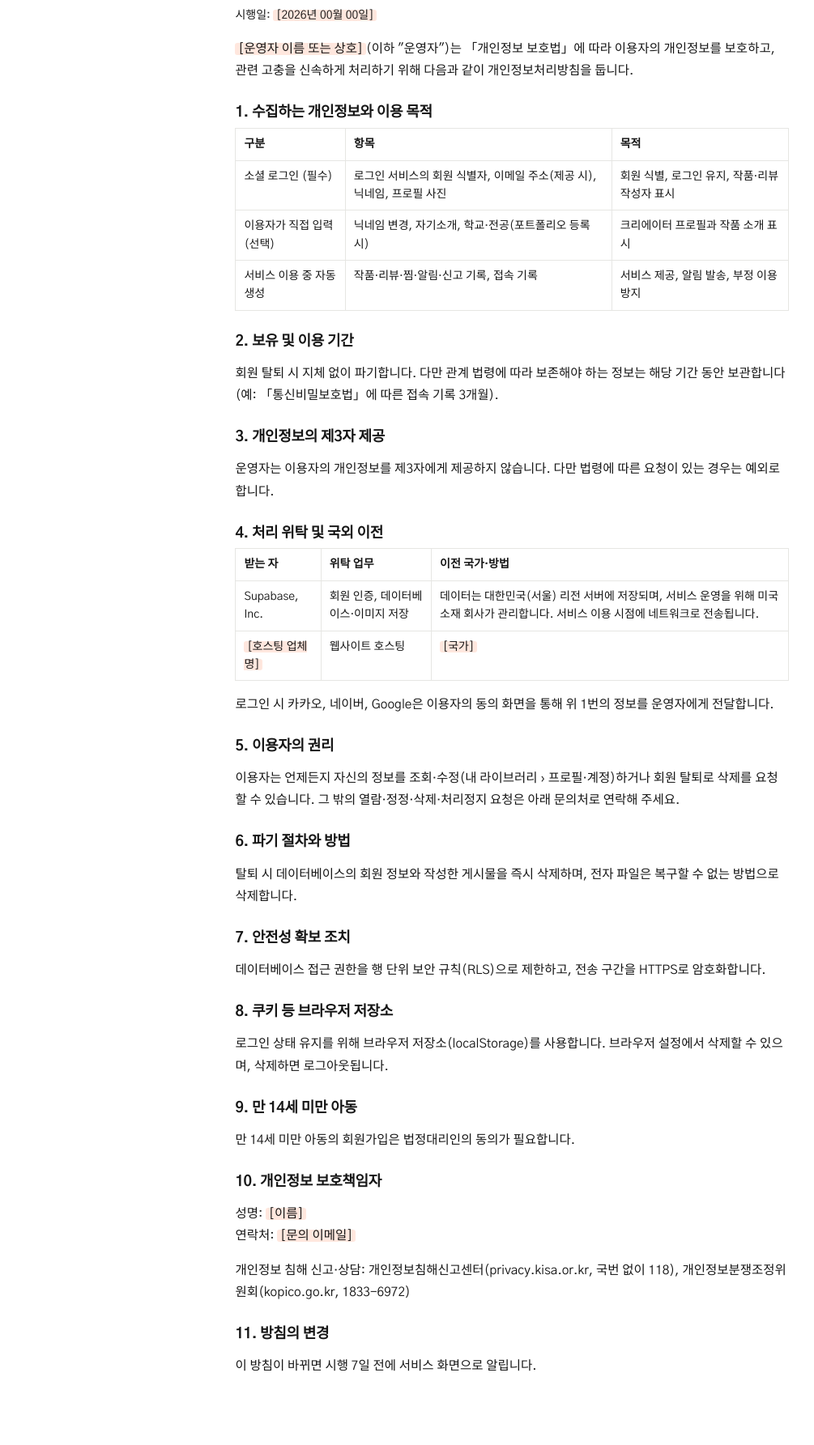
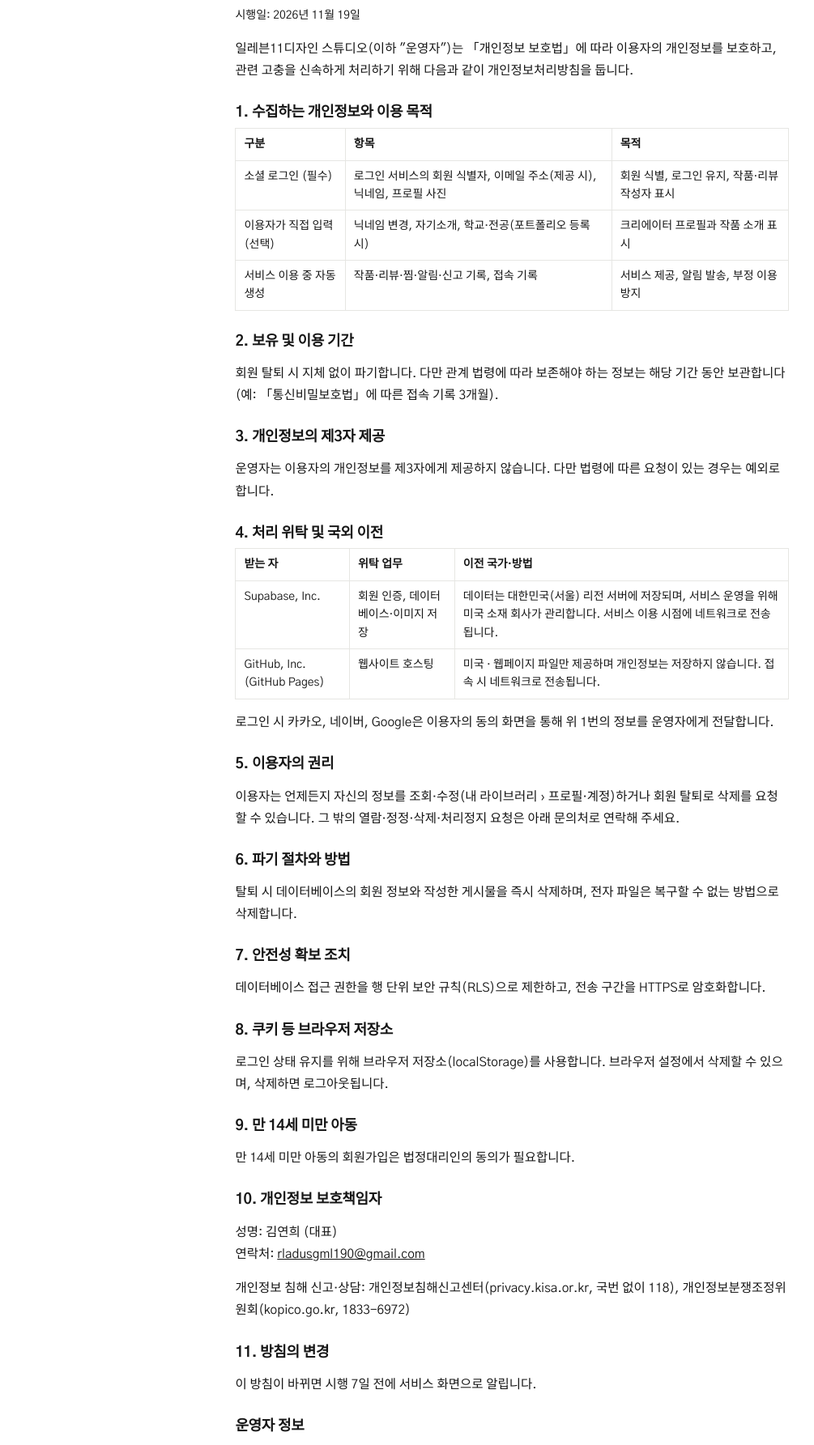
Before and after one commit to rladusgml190-debug/prototype, a plain HTML site: page privacy.html in a window 1280 px wide. Shown: the part 133-1918 px from the top of the page at 81% size, without its empty margins (8-1013 px from the left). Drawn offline with Linux system fonts and the light colour scheme.

Commit message:
Fill operator info in terms and privacy policy
Co-Authored-By: Claude Opus 5.5 <noreply@anthropic.com>
Claude-Session: https://claude.ai/code/session_01Br9taVZt6tak25qYbpzPmC

```diff
--- a/config.js
+++ b/config.js
@@ -8,7 +8,7 @@ window.APP_CONFIG = {
   // 네이버는 Supabase '커스텀 OAuth' 공급자로 등록해요. 등록할 때 쓴 이름과 같아야 해요.
   NAVER_PROVIDER: "custom:naver",
   // 문의 이메일 (푸터와 약관에 표시돼요)
-  CONTACT_EMAIL: "",
+  CONTACT_EMAIL: "rladusgml190@gmail.com",
   // 사이트가 올라간 경로 (GitHub Pages: /저장소이름/, Netlify처럼 주소 맨 앞이면 /)
   BASE_PATH: "/prototype/"
 };
--- a/privacy.html
+++ b/privacy.html
@@ -7,8 +7,8 @@
 </head><body><header class="top"><div class="wrap top-row"><a class="logo" href="./">prototype<span>.</span></a></div></header>
 <main class="wrap doc">
 <h1>개인정보처리방침</h1>
-<p class="note">시행일: <span class="ph">[2026년 00월 00일]</span></p>
-<p><span class="ph">[운영자 이름 또는 상호]</span>(이하 "운영자")는 「개인정보 보호법」에 따라 이용자의 개인정보를 보호하고, 관련 고충을 신속하게 처리하기 위해 다음과 같이 개인정보처리방침을 둡니다.</p>
+<p class="note">시행일: 2026년 11월 19일</p>
+<p>일레븐11디자인 스튜디오(이하 "운영자")는 「개인정보 보호법」에 따라 이용자의 개인정보를 보호하고, 관련 고충을 신속하게 처리하기 위해 다음과 같이 개인정보처리방침을 둡니다.</p>
 
 <h2>1. 수집하는 개인정보와 이용 목적</h2>
 <table>
@@ -28,7 +28,7 @@
 <table>
 <tr><th>받는 자</th><th>위탁 업무</th><th>이전 국가·방법</th></tr>
 <tr><td>Supabase, Inc.</td><td>회원 인증, 데이터베이스·이미지 저장</td><td>데이터는 대한민국(서울) 리전 서버에 저장되며, 서비스 운영을 위해 미국 소재 회사가 관리합니다. 서비스 이용 시점에 네트워크로 전송됩니다.</td></tr>
-<tr><td><span class="ph">[호스팅 업체명]</span></td><td>웹사이트 호스팅</td><td><span class="ph">[국가]</span></td></tr>
+<tr><td>GitHub, Inc. (GitHub Pages)</td><td>웹사이트 호스팅</td><td>미국 · 웹페이지 파일만 제공하며 개인정보는 저장하지 않습니다. 접속 시 네트워크로 전송됩니다.</td></tr>
 </table>
 <p>로그인 시 카카오, 네이버, Google은 이용자의 동의 화면을 통해 위 1번의 정보를 운영자에게 전달합니다.</p>
 
@@ -48,9 +48,11 @@
 <p>만 14세 미만 아동의 회원가입은 법정대리인의 동의가 필요합니다.</p>
 
 <h2>10. 개인정보 보호책임자</h2>
-<p>성명: <span class="ph">[이름]</span><br>연락처: <span class="ph">[문의 이메일]</span></p>
+<p>성명: 김연희 (대표)<br>연락처: <a href="mailto:rladusgml190@gmail.com">rladusgml190@gmail.com</a></p>
 <p>개인정보 침해 신고·상담: 개인정보침해신고센터(privacy.kisa.or.kr, 국번 없이 118), 개인정보분쟁조정위원회(kopico.go.kr, 1833-6972)</p>
 
 <h2>11. 방침의 변경</h2>
 <p>이 방침이 바뀌면 시행 7일 전에 서비스 화면으로 알립니다.</p>
+<h2>운영자 정보</h2>
+<p>상호: 일레븐11디자인 스튜디오<br>대표자: 김연희<br>사업자등록번호: 670-22-00860<br>문의: <a href="mailto:rladusgml190@gmail.com">rladusgml190@gmail.com</a></p>
 </main></body></html>
```
Also changed, not shown: terms.html (+5 -3 lines).
